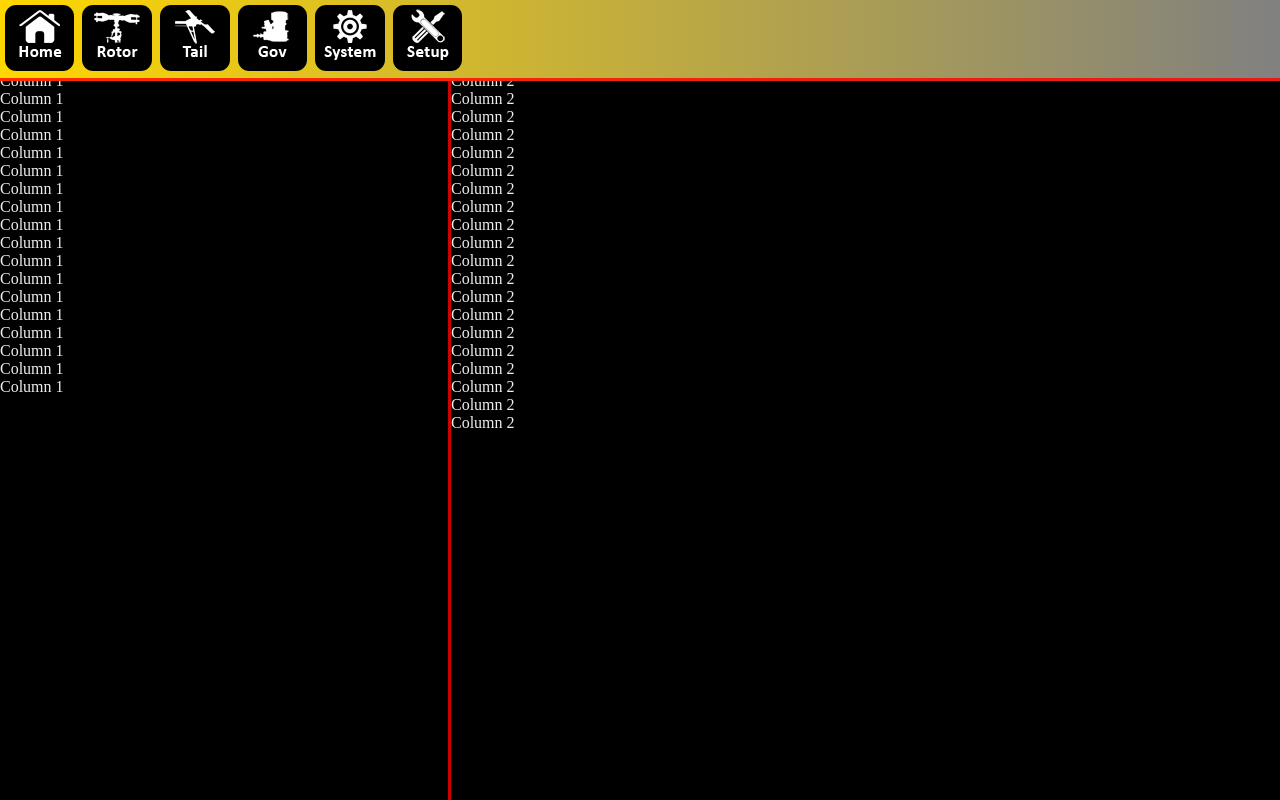
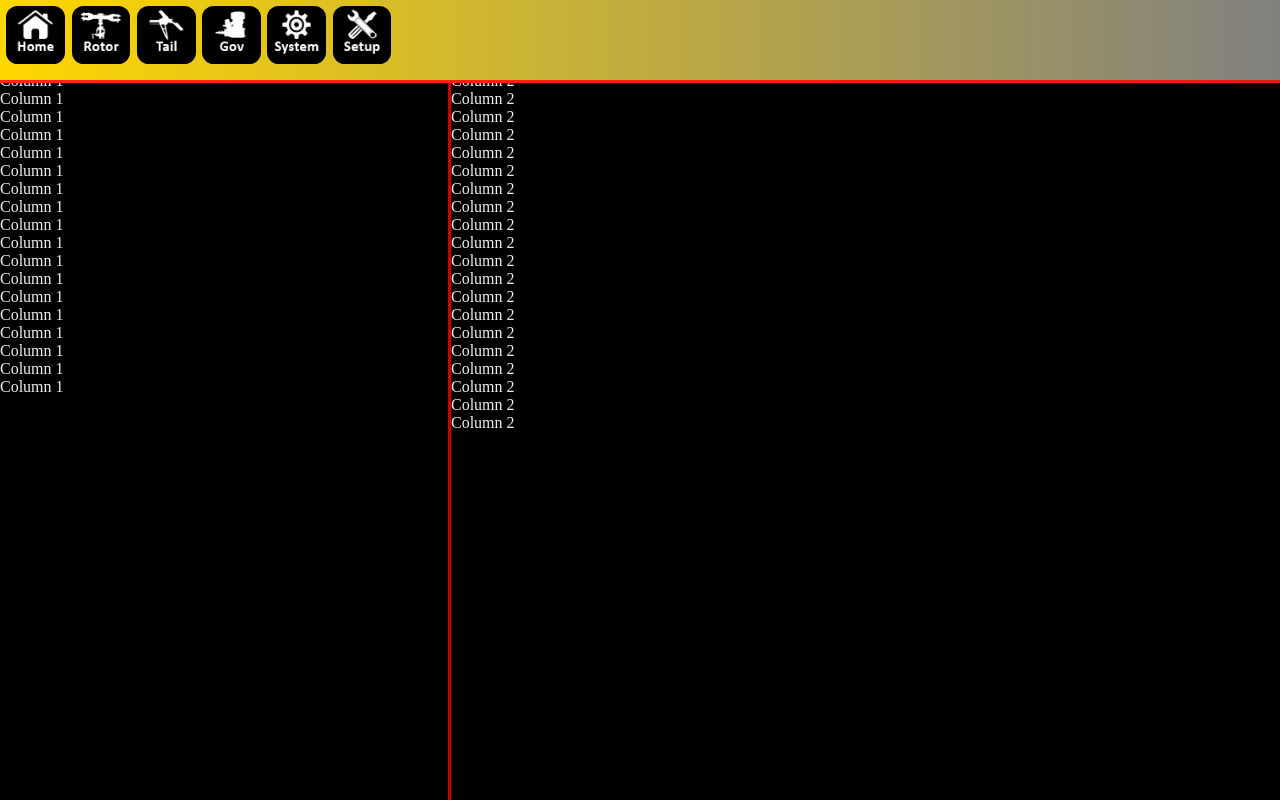
Before and after one commit to rbtx99/SRC-Studio, a plain HTML site: page index.html in a window 1280 px wide. Drawn offline with nearby package versions, Linux system fonts and the light colour scheme; a script that the page names is missing.

Commit message:
changed css to %

```diff
--- a/css/styles2.css
+++ b/css/styles2.css
@@ -3,14 +3,17 @@
   -webkit-transform: translateZ(100px);
   position: fixed;
   height: 4.6rem;
+
   background-color: #777777;
   background: -webkit-linear-gradient(0deg, gold, gray);
   top: 0;
   left: 0;
   width: 100%;
   border-bottom: 0.2rem solid rgba(255, 0, 0, 0.8);
-  padding-left: 0.3rem;
-  padding-top: 0.3rem;
+/*  padding-left: 0.3rem;
+  padding-top: 0.3rem;*/
+    padding-left: 0.5%;
+  padding-top: 0.5%
 
  /* overflow-x: auto;
   overflow: hidden;
@@ -22,15 +25,22 @@
   /*height: 4.5rem;
   line-height: 4.5rem;*/
 
-  padding-left: 0.3rem;
-  padding-right: 0.3rem;
+/*  padding-left: 0.3rem;
+  padding-right: 0.3rem;*/
+
+    padding-left: 0.3%;
+  padding-right: 0.3%;
+
 
   /* border: 0px solid rgba(127, 255, 127, 0.8); */
-  border-radius: 0.7rem;
+  /* border-radius: 0.7rem;   */
+  border-radius: 20%;
 }
 
 #navbar .button.home {
-  margin-right: 0.5rem;
+/*  margin-right: 0.5rem; */
+  margin-right: 0.5%;
+  width: 4%;
  /* border-left: 0.2rem solid rgba(255, 255, 255, 0.8);*/
    /* float: right; */
    float: left;
@@ -59,6 +69,11 @@
 
 .kit-active:active {
   background-color: #FF0000;
+}
+
+.img-size {
+	width: 100%;
+
 }
 
 
--- a/index.html
+++ b/index.html
@@ -18,6 +18,15 @@
 	<script type="text/javascript" src="./js/comms/chrome_usb.js"></script>
     <script src="main.js"></script>
 
+	<script>
+		window.addEventListener("resize", function(e) {
+			var mapElement = document.getElementById("navbar");
+			mapElement.style.height = mapElement.offsetWidth * 0.1;
+			});
+
+	</script>
+
+
 	<link rel="stylesheet" type="text/css" href="css/styles2.css"/>
   </head>
 
@@ -27,12 +36,12 @@
         <!--<div class="title">
              Phonegap CSS3 Demo  </div>-->
 
-		<div class="button home kit-active kit-title-text" click-link="/"><img src="icons/r_home.png"></div>
-		<div class="button home kit-active kit-title-text" click-link="/"><img src="icons/r_rotor.png"></div>
-		<div class="button home kit-active kit-title-text" click-link="/"><img src="icons/r_tail.png"></div>
-		<div class="button home kit-active kit-title-text" click-link="/"><img src="icons/r_governor.png"></div>
-		<div class="button home kit-active kit-title-text" click-link="/"><img src="icons/r_system.png"></div>
-		<div class="button home kit-active kit-title-text" click-link="/"><img src="icons/r_setup.png"></div>
+		<div class="button home kit-active kit-title-text" click-link="/"><img src="icons/r_home.png" class="img-size"></div>
+		<div class="button home kit-active kit-title-text" click-link="/"><img src="icons/r_rotor.png" class="img-size"></div>
+		<div class="button home kit-active kit-title-text" click-link="/"><img src="icons/r_tail.png" class="img-size"></div>
+		<div class="button home kit-active kit-title-text" click-link="/"><img src="icons/r_governor.png" class="img-size"></div>
+		<div class="button home kit-active kit-title-text" click-link="/"><img src="icons/r_system.png" class="img-size"></div>
+		<div class="button home kit-active kit-title-text" click-link="/"><img src="icons/r_setup.png" class="img-size"></div>
         <!-- <div class="button home kit-active kit-title-text" click-link="/"><img src="icons/test.svg" height="60px"></div> -->
         <!-- <div class="button home kit-active kit-title-text" click-link="/">Home</div> -->
     </div>
```
